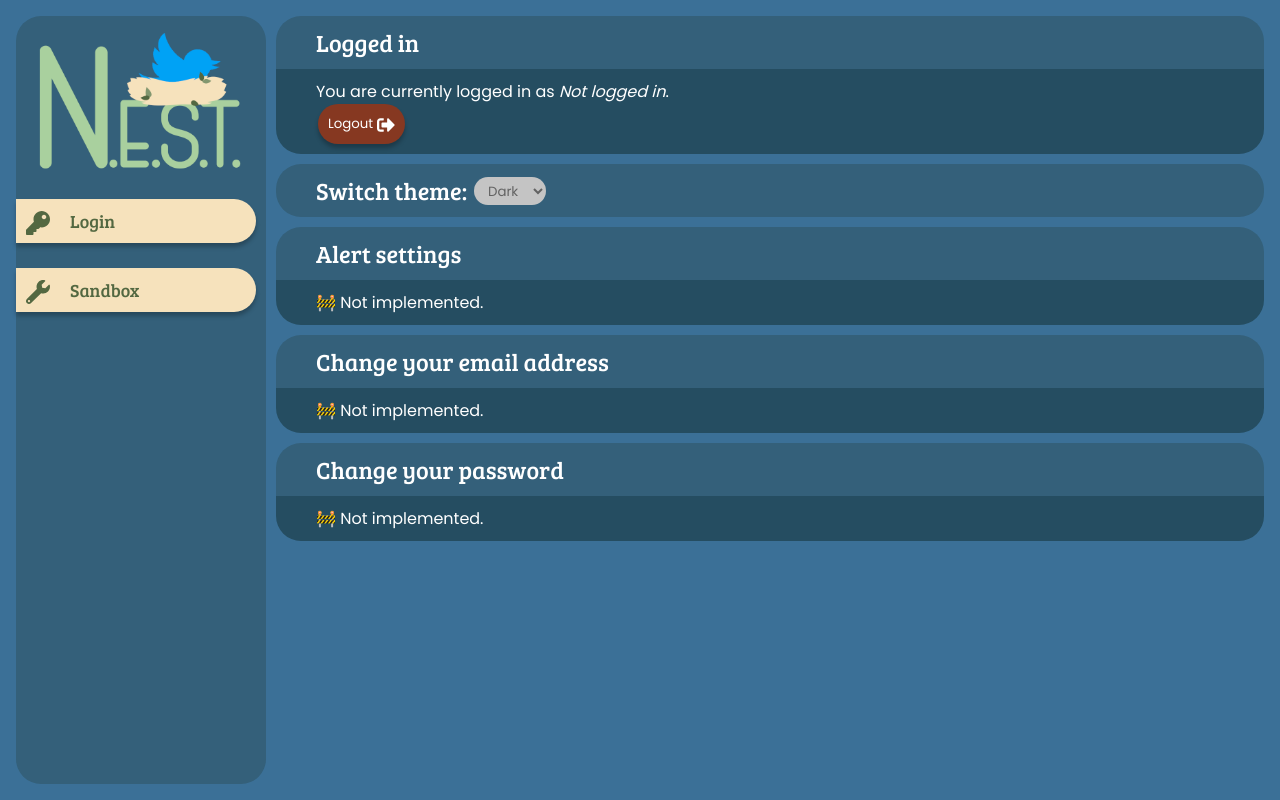
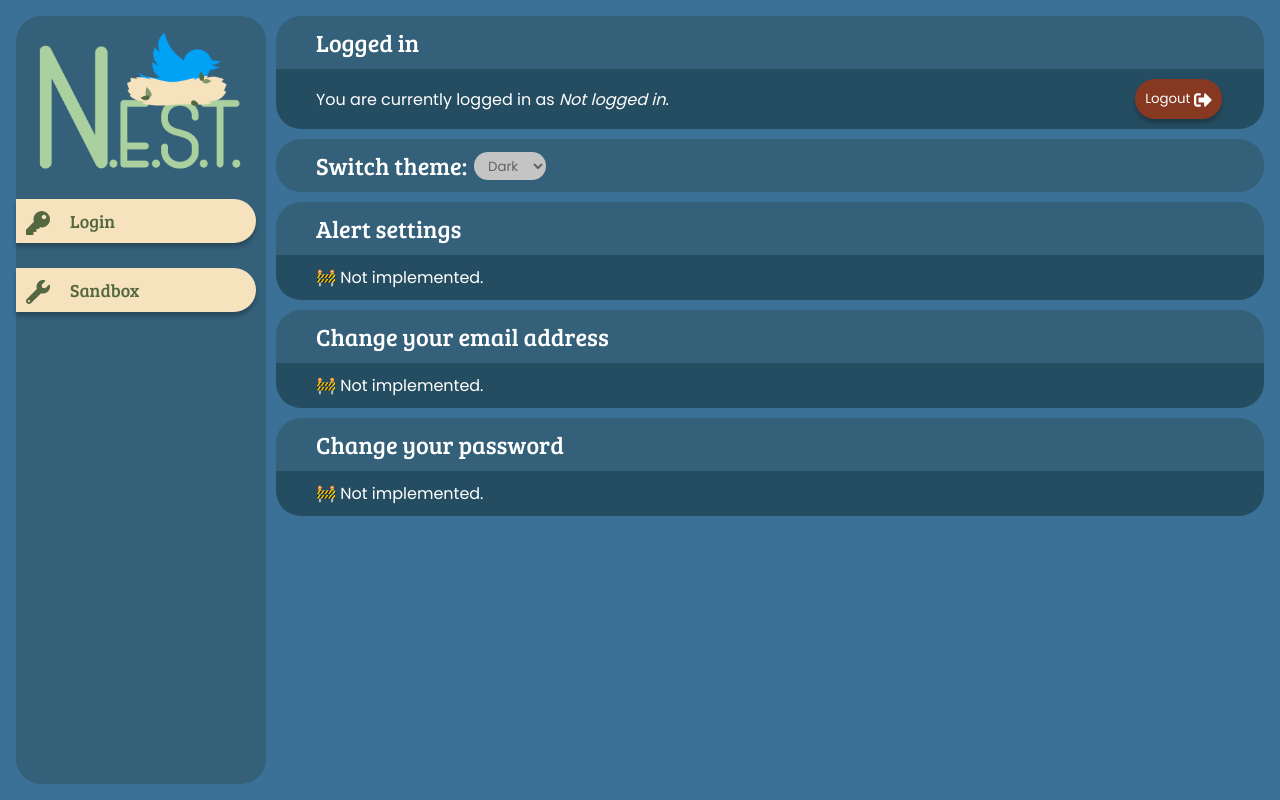
Before and after one commit to pds-nest/2021-g2-nest, a React (Create React App) app in the folder code/frontend/: page /settings in a window 1280 px wide. Built offline with nearby package versions, Linux system fonts and the light colour scheme.

Commit message:
🔧 Make BoxLoggedIn into its own component

```diff
--- /dev/null
+++ b/code/frontend/src/components/BoxLoggedIn.js
@@ -0,0 +1,30 @@
+import React, { useContext } from "react"
+import BoxFull from "./BoxFull"
+import LoggedInUser from "./LoggedInUser"
+import Button from "./Button"
+import { faSignOutAlt } from "@fortawesome/free-solid-svg-icons"
+import ContextLogin from "../contexts/ContextLogin"
+import { useHistory } from "react-router"
+import Style from "./BoxLoggedIn.module.css"
+
+
+export default function BoxLoggedIn({ ...props }) {
+    const {logout} = useContext(ContextLogin)
+    const history = useHistory()
+
+    return (
+        <BoxFull header={"Logged in"} {...props}>
+            <div className={Style.BoxLoggedInContents}>
+                <div>
+                    You are currently logged in as <LoggedInUser/>.
+                </div>
+                <div>
+                    <Button color={"Red"} onClick={e => {
+                        logout()
+                        history.push("/login")
+                    }} icon={faSignOutAlt}>Logout</Button>
+                </div>
+            </div>
+        </BoxFull>
+    )
+}
--- /dev/null
+++ b/code/frontend/src/components/BoxLoggedIn.module.css
@@ -0,0 +1,5 @@
+.BoxLoggedInContents {
+    display: flex;
+    justify-content: space-between;
+    align-items: center;
+}
--- a/code/frontend/src/routes/PageSettings.js
+++ b/code/frontend/src/routes/PageSettings.js
@@ -1,34 +1,17 @@
-import React, { useContext } from "react"
+import React from "react"
 import Style from "./PageSettings.module.css"
 import classNames from "classnames"
 import BoxHeader from "../components/BoxHeader"
 import BoxFull from "../components/BoxFull"
 import SelectTheme from "../components/SelectTheme"
-import ContextLogin from "../contexts/ContextLogin"
-import {FontAwesomeIcon} from "@fortawesome/react-fontawesome"
-import { faSignOutAlt, faUser } from "@fortawesome/free-solid-svg-icons"
-import Button from "../components/Button"
-import LoggedInUser from "../components/LoggedInUser"
-import { useHistory } from "react-router"
+import BoxLoggedIn from "../components/BoxLoggedIn"
 
 
 export default function PageSettings({ children, className, ...props }) {
-    const {logout} = useContext(ContextLogin)
-    const history = useHistory()
 
     return (
         <div className={classNames(Style.PageSettings, className)} {...props}>
-            <BoxFull header={"Logged in"}>
-                <div>
-                    You are currently logged in as <LoggedInUser/>.
-                </div>
-                <div>
-                    <Button color={"Red"} onClick={e => {
-                        logout()
-                        history.push("/login")
-                    }} icon={faSignOutAlt}>Logout</Button>
-                </div>
-            </BoxFull>
+            <BoxLoggedIn/>
             <BoxHeader>
                 Switch theme: <SelectTheme/>
             </BoxHeader>
```
